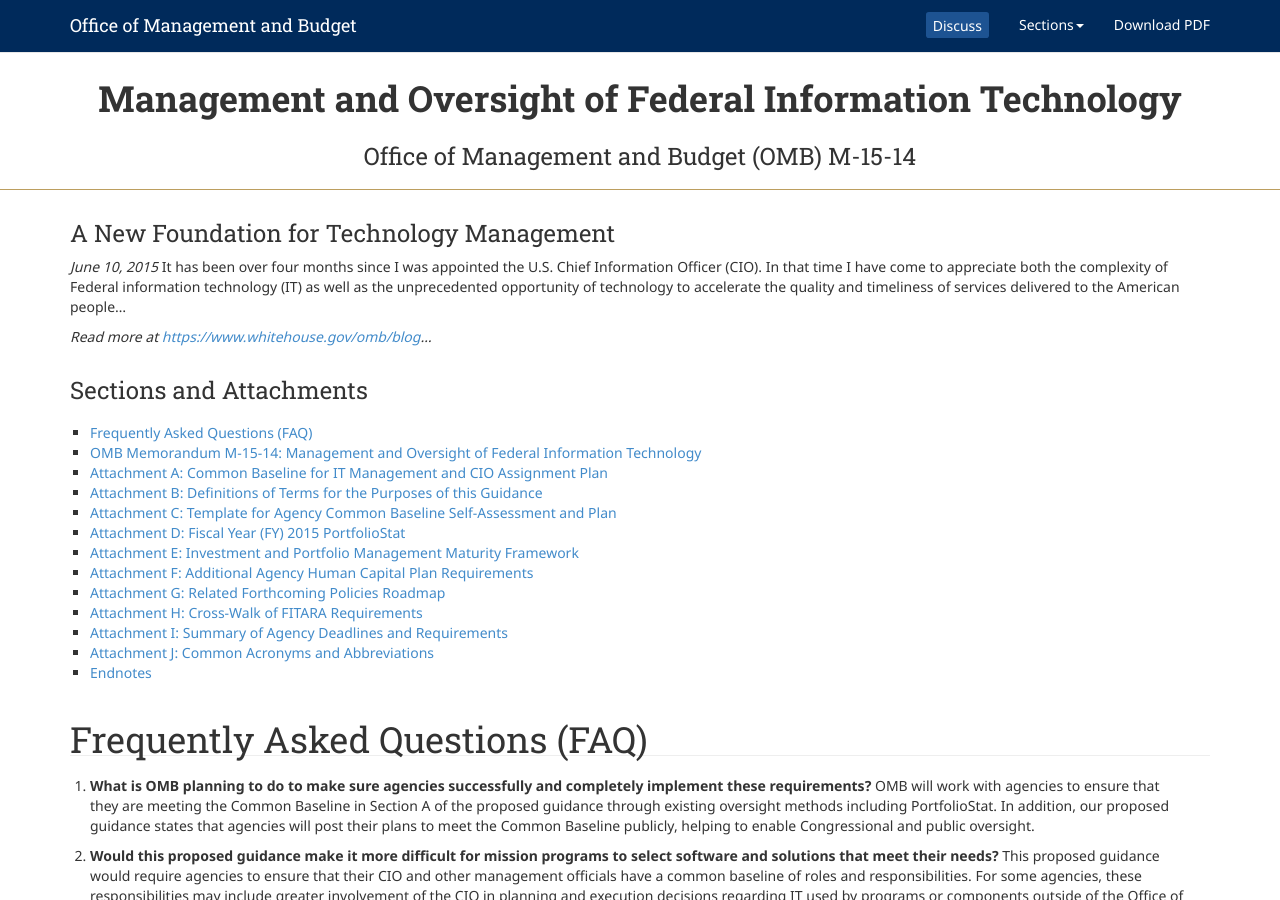
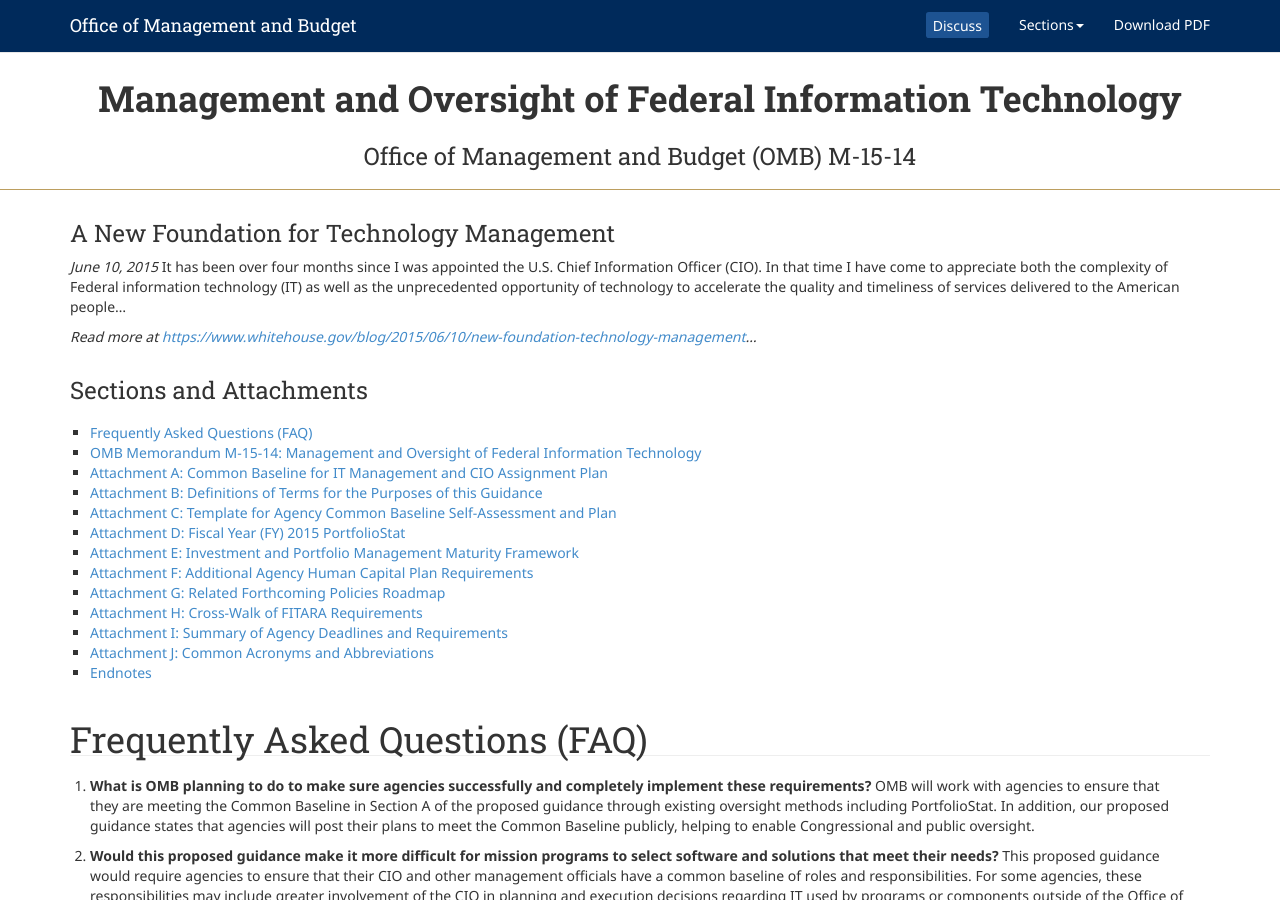
Before and after one commit to WhiteHouse/fitara, a Jekyll site: the page built from index.md, in a window 1280 px wide and 900 px high. Built offline with Jekyll 4.4.1, drawn with Linux system fonts in a browser that asks for light colours; part of the change alters nothing that is shown.

Commit message:
updated URL

```diff
--- a/index.md
+++ b/index.md
@@ -10,7 +10,7 @@ title: FITARA
 
 _June 10, 2015_ It has been over four months since I was appointed the U.S. Chief Information Officer (CIO). In that time I have come to appreciate both the complexity of Federal information technology (IT) as well as the unprecedented opportunity of technology to accelerate the quality and timeliness of services delivered to the American people...
 
-_Read more at [https://www.whitehouse.gov/omb/blog](Whitehouse.gov)..._
+_Read more at [https://www.whitehouse.gov/blog/2015/06/10/new-foundation-technology-management](Whitehouse.gov)..._
 
 
 ### Sections and Attachments
```
